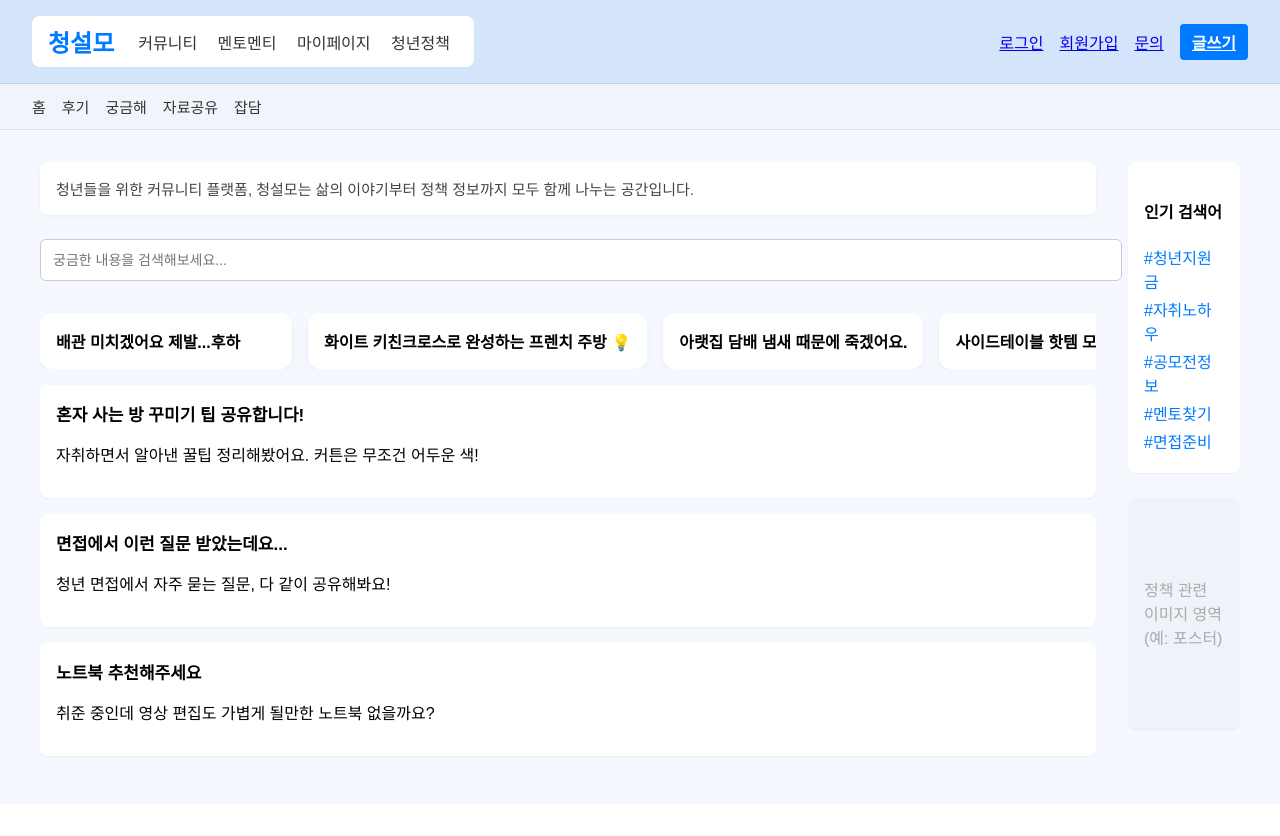
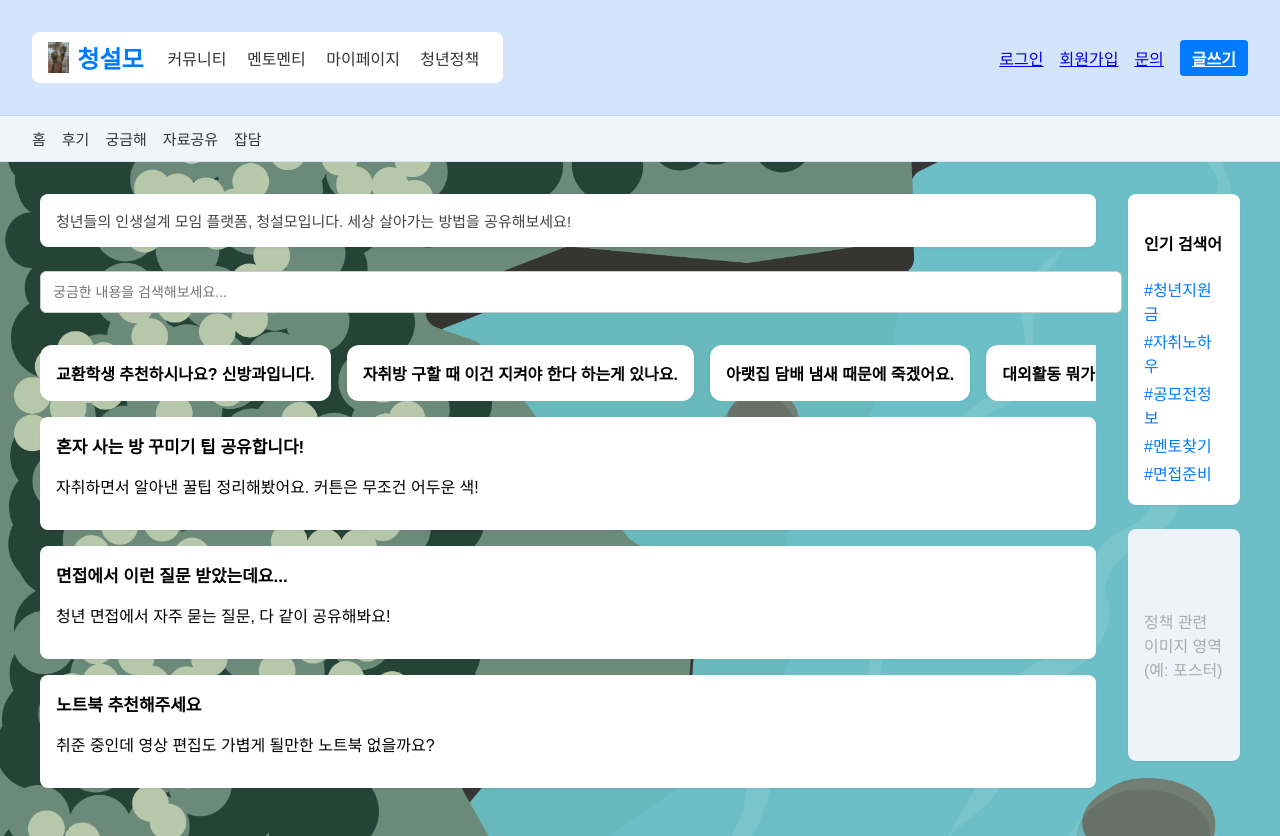
Before and after one commit to choisieon/chungsulmo-project, a Django app: page / in a window 1280 px wide. Before the commit the page ends 758 px from the top, so only its background shows below. Run offline with Django 5.2, Linux system fonts and the light colour scheme.

Commit message:
홈페이지구성

```diff
--- a/chungsulmo/settings.py
+++ b/chungsulmo/settings.py
@@ -116,6 +116,7 @@ USE_TZ = True
 # https://docs.djangoproject.com/en/5.2/howto/static-files/
 
 STATIC_URL = 'static/'
+STATICFILES_DIRS = [ BASE_DIR / "static" ]
 
 # Default primary key field type
 # https://docs.djangoproject.com/en/5.2/ref/settings/#default-auto-field
--- a/community/templates/community/index.html
+++ b/community/templates/community/index.html
@@ -1,3 +1,4 @@
+{% load static %}
 <!DOCTYPE html>
 <html lang="ko">
 <head>
@@ -5,14 +6,16 @@
   <meta name="viewport" content="width=device-width, initial-scale=1.0" />
   <title>청설모 커뮤니티</title>
   <style>
-    body { font-family: 'Apple SD Gothic Neo', sans-serif; margin: 0; background: #f5f9ff; }
+    body
+    { font-family: 'Apple SD Gothic Neo', sans-serif; margin: 0; background:url('{% static "images/배타는이미지.png" %}') no-repeat center center fixed;
+  background-size: cover; }
     header {
       background: #d4e4fa;
       border-bottom: 1px solid #c0d3ee;
       display: flex;
       justify-content: space-between;
       align-items: center;
-      padding: 1rem 2rem;
+      padding: 2rem 2rem;
     }
     .logo-nav-box {
       display: flex;
@@ -22,7 +25,19 @@
       padding: 0.5rem 1rem;
       border-radius: 8px;
     }
-    .logo { font-size: 24px; font-weight: bold; color: #007aff; }
+    .logo {
+      font-size: 24px;
+      font-weight: bold;
+      color: #007aff;
+      display: flex;
+      align-items: center;
+      gap: 8px;
+    }
+    .logo img {
+      height: 32px;
+      width: auto;
+      object-fit: contain;
+    }
     .main-nav a {
       margin: 0 8px;
       color: #333;
@@ -137,7 +152,10 @@
 <body>
   <header>
     <div class="logo-nav-box">
-      <div class="logo">청설모</div>
+      <div class="logo">
+        <img src="{% static 'images/청설모.jpg' %}" alt="청설모 로고">
+        청설모
+      </div>
       <nav class="main-nav">
         <a href="#">커뮤니티</a>
         <a href="#">멘토멘티</a>
@@ -164,7 +182,8 @@
   <div class="container">
     <div class="main-content">
       <div class="description">
-        청년들을 위한 커뮤니티 플랫폼, 청설모는 삶의 이야기부터 정책 정보까지 모두 함께 나누는 공간입니다.
+        청년들의 인생설계 모임 플랫폼, 청설모입니다.
+        세상 살아가는 방법을 공유해보세요!
       </div>
 
       <div class="search-bar">
@@ -173,16 +192,16 @@
 
       <div class="highlight-bar">
         <div class="highlight-card">
-          <strong>배관 미치겠어요 제발...후하</strong>
+          <strong>교환학생 추천하시나요? 신방과입니다.</strong>
         </div>
         <div class="highlight-card">
-          <strong>화이트 키친크로스로 완성하는 프렌치 주방 💡</strong>
+          <strong>자취방 구할 때 이건 지켜야 한다 하는게 있나요.</strong>
         </div>
         <div class="highlight-card">
           <strong>아랫집 담배 냄새 때문에 죽겠어요.</strong>
         </div>
         <div class="highlight-card">
-          <strong>사이드테이블 핫템 모음 🔍</strong>
+          <strong>대외활동 뭐가 좋을까요..</strong>
         </div>
       </div>
 
```
Also changed, not shown: static/images/squirell.jpg (added), static/images/배타는이미지.png (added), static/images/청설모.jpg (added).
